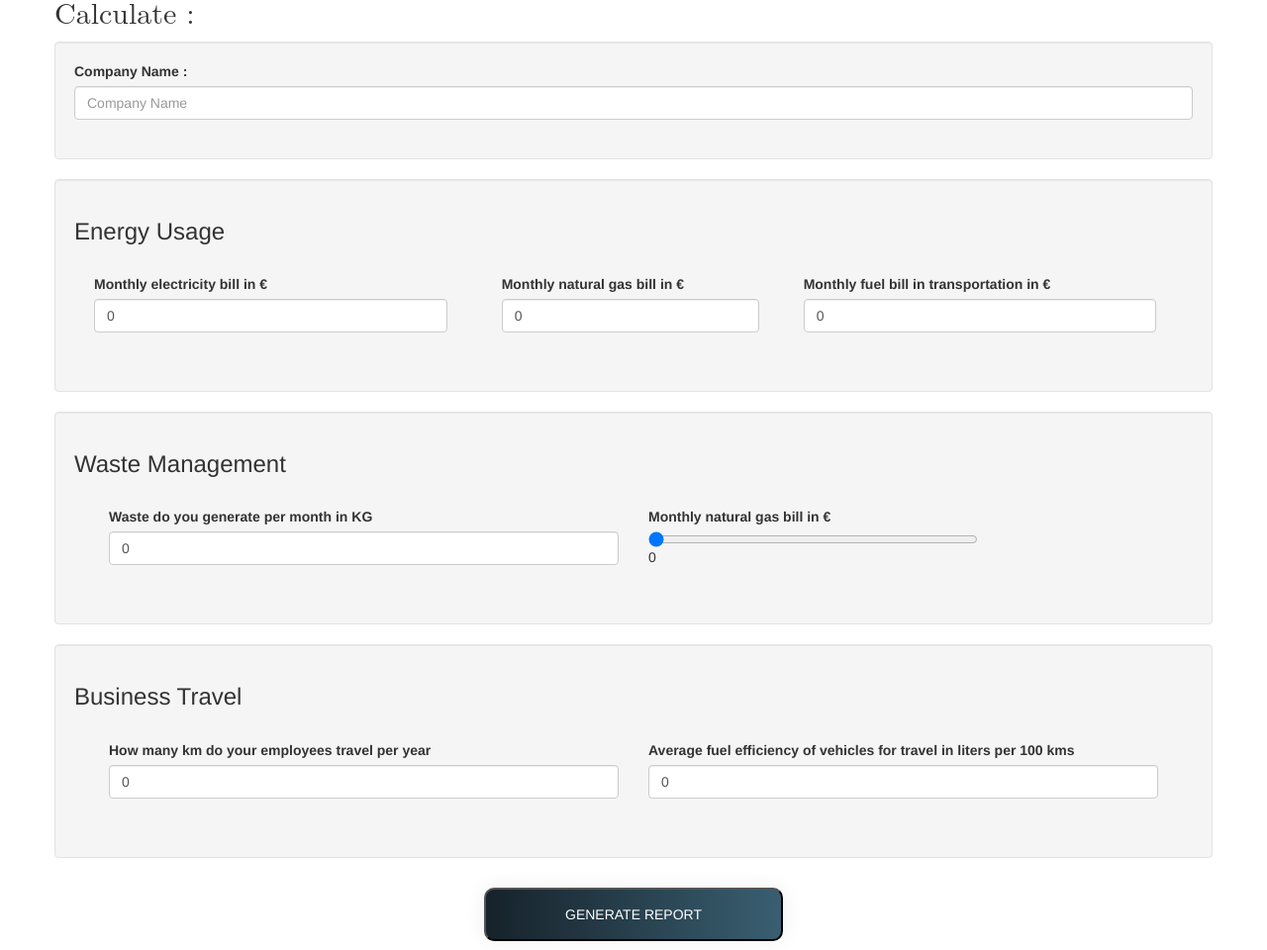
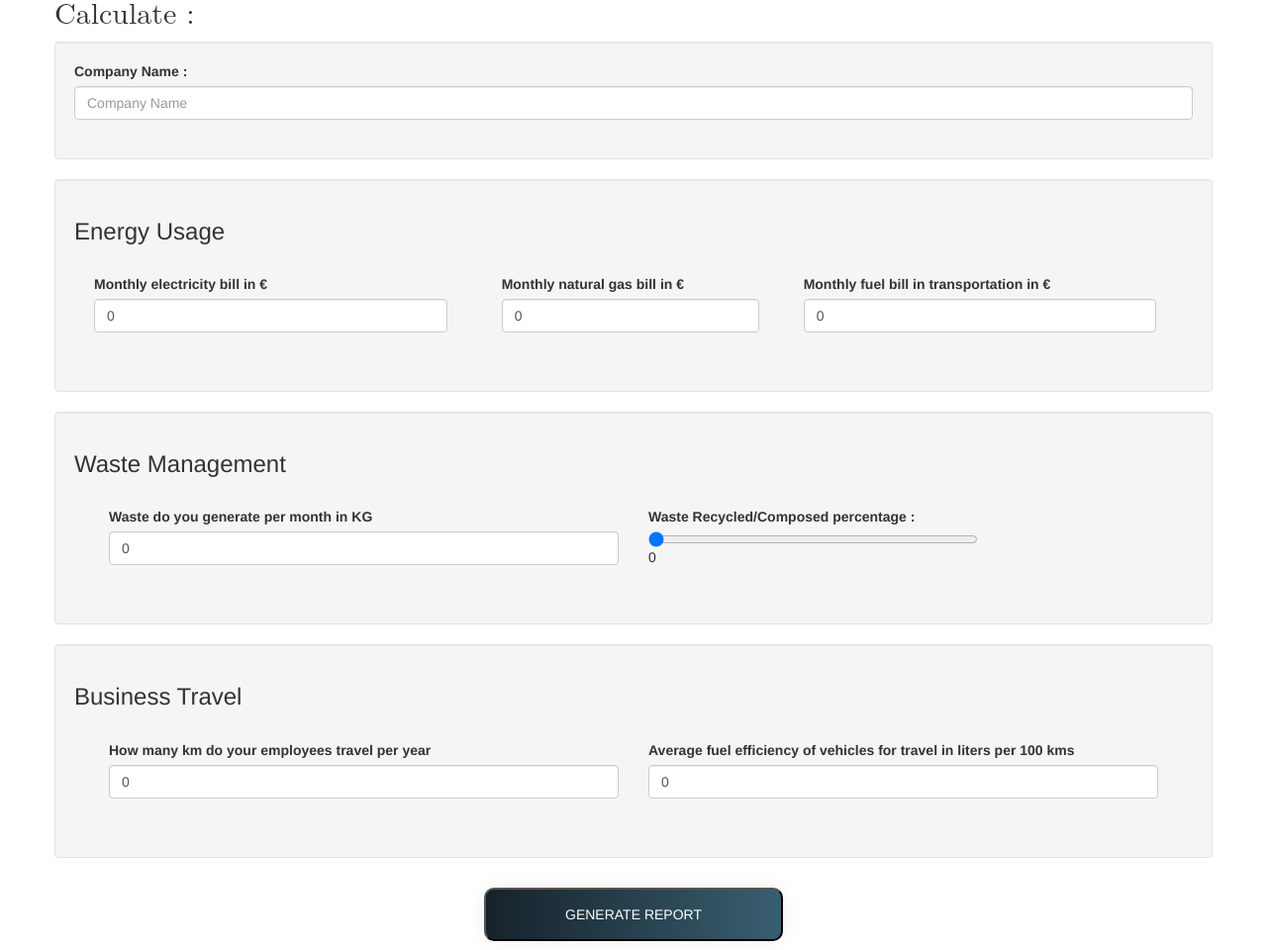
Before and after one commit to yatikanghan/Carbon-Monitor-Tool, a Python web app: template templates/index.html in a window 1280 px wide. Shown: the part 334-1294 px from the top of the page at 99% size. Run offline with Jinja, Linux system fonts and the light colour scheme; the template is opened without the code that fills it, so the values that code supplies are empty; some libraries are stand-ins or nearby versions.

Commit message:
14_dec_work

```diff
--- a/templates/index.html
+++ b/templates/index.html
@@ -69,7 +69,7 @@
                         <span class="errormsg">{{ errors.get('avgwastegen', '') }}</span>
                     </div>
                     <div class="formpart col-lg-4" style="margin: 20px 0;">
-                        <label for="electricitybill">Monthly natural gas bill in €</label>
+                        <label for="electricitybill">Waste Recycled/Composed percentage :</label>
                         <input type="range" name="avgwastecompose" min="0" max="100" value="0" class="slider" id="myRange"><span name="barvalue" id="demo"></span>
                     </div>
 
```
Also changed, not shown: Learning/Python and Flask Bootcamp.png (added), Learning/formula.png (added), Learning/web_development_using_flask.png (added), static/chart.png, 1 other file.
